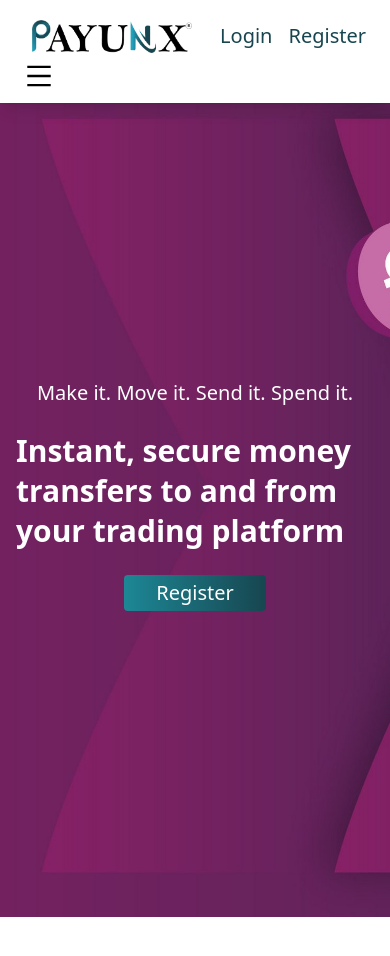
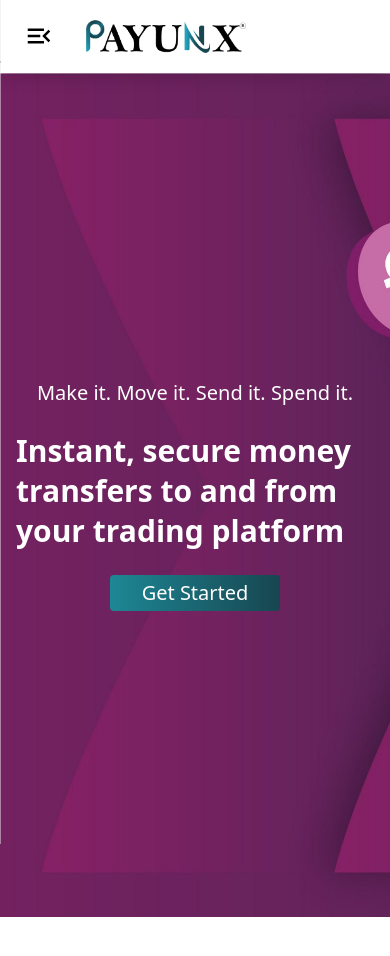
Before and after one commit to hmzsumon/paynux, a Next.js app: page / in a window 390 px wide. Shown: the top 956 px of the page. Built offline with nearby package versions, Linux system fonts and the light colour scheme.

Commit message:
added mobile menu

```diff
--- a/components/Banner.js
+++ b/components/Banner.js
@@ -17,7 +17,7 @@ const Banner = () => {
 						Instant, secure money transfers to and from your trading platform
 					</h1>
 					<button className='bg-gradient-to-r  from-my_color1 to-my_color2 py-1 px-8 text-white text-xl font-medium rounded'>
-						Register
+						Get Started
 					</button>
 				</div>
 				<div className=' h-screen col-span-1'></div>
--- a/components/Navbar.js
+++ b/components/Navbar.js
@@ -2,13 +2,20 @@
 import React from 'react';
 import Link from 'next/link';
 import { FaUser, FaQuestion } from 'react-icons/fa';
-import { AiOutlineMenu } from 'react-icons/ai';
+import { AiOutlineMenu, AiOutlineMenuFold } from 'react-icons/ai';
+import { MdOutlineMenuOpen, MdClose } from 'react-icons/md';
 
 const Navbar = () => {
+	const [isOpen, setIsOpen] = React.useState(false);
+	console.log(isOpen);
 	return (
 		<>
 			<nav className='fixed top-0  inset-x-0  flex items-center flex-wrap bg-white shadow-lg p-3  justify-between px-6'>
-				<div className=' '>
+				<div className='flex items-center justify-start space-x-6  md:space-x-6 '>
+					<MdOutlineMenuOpen
+						className='text-3xl md:hidden cursor-pointer'
+						onClick={() => setIsOpen(!isOpen)}
+					/>
 					<Link href='/'>
 						<a className='inline-flex items-center p-2 mr-4 '>
 							<img src='./pynux_logo.png' alt='logo' className=' w-40 ' />
@@ -16,14 +23,14 @@ const Navbar = () => {
 					</Link>
 				</div>
 
-				<div className=' space-x-4 md:hidden'>
+				{/* <div className=' space-x-4 md:hidden'>
 					<Link href='/'>
 						<a className='text-xl font-medium text-my_color2'>Login</a>
 					</Link>
 					<Link href='/'>
 						<a className='text-xl font-medium text-my_color2'>Register</a>
 					</Link>
-				</div>
+				</div> */}
 
 				<div className='hidden md:flex items-center space-x-6'>
 					<h1 className='text-xl font-bold text-my_color2 opacity-70 cursor-pointer'>
@@ -50,8 +57,27 @@ const Navbar = () => {
 					</button>
 					<AiOutlineMenu className='text-3xl' />
 				</div>
-				<AiOutlineMenu className='text-3xl md:hidden cursor-pointer' />
+				{/* <AiOutlineMenu className='text-3xl md:hidden cursor-pointer' /> */}
 			</nav>
+			{/* Mobile Menu */}
+			<div
+				className={`bg-gray-200  inset-y-0 md:hidden transition duration-300 ease-in-out absolute top-0 w-7/12 ${
+					isOpen ? 'translate-x-0' : '-translate-x-full'
+				}`}
+			>
+				<div className='flex items-center justify-around border-gray-400 border-b-2 px-4 py-2'>
+					<Link href='/'>
+						<a className='inline-flex items-center p-2 mr-4 '>
+							<img src='./pynux_logo.png' alt='logo' className=' w-40 ' />
+						</a>
+					</Link>
+
+					<MdClose
+						className='text-2xl text-my_color2 font-bold ring-2 rounded-full p-1 cursor-pointer '
+						onClick={() => setIsOpen(!isOpen)}
+					/>
+				</div>
+			</div>
 		</>
 	);
 };
```
